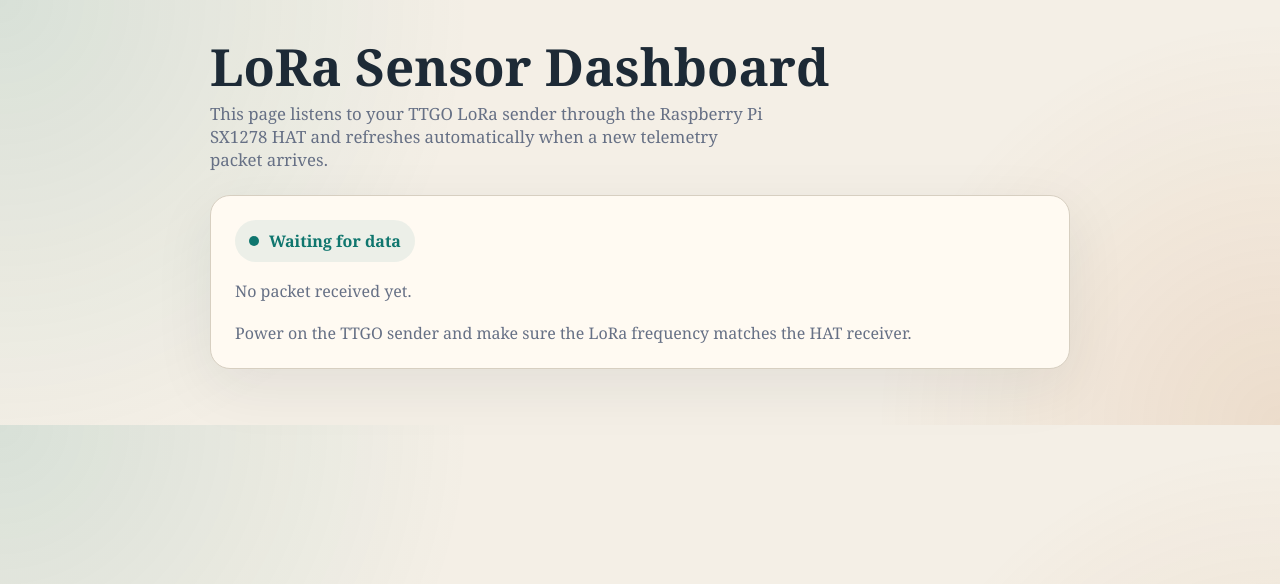
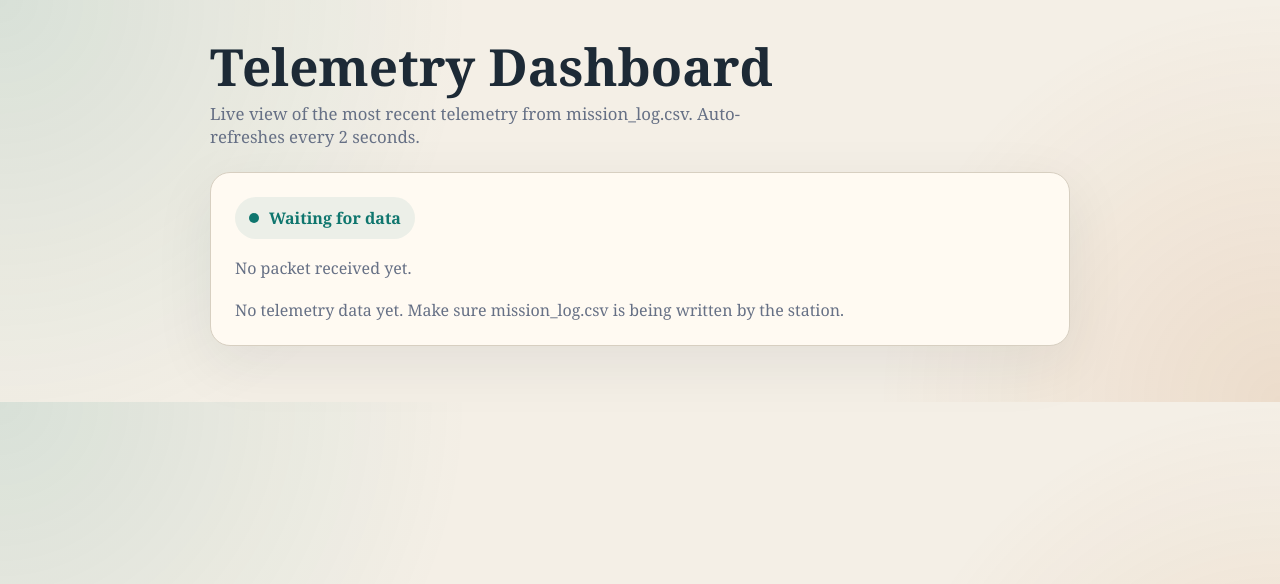
Before and after one commit to ahmedmbazaia/PFE, a Flask app: page / in a window 1280 px wide. Shown: the top 584 px of the page. Run offline with Flask 3, Linux system fonts and the light colour scheme.

Commit message:
refactor dashboard to read from CSV instead of LoRa
Remove LoRa receiver thread entirely. Dashboard now reads the latest
row from data/logs/mission_log.csv and serves it via /api/latest.
Port changed to 5001 to avoid conflict with station Flask on 5000.
Auto-refreshes every 2 seconds.

Co-Authored-By: Claude Opus 4.6 <noreply@anthropic.com>

```diff
--- a/dashboard/app.py
+++ b/dashboard/app.py
@@ -1,23 +1,12 @@
+import csv
 import logging
 import os
-import sys
-import threading
-import time
-from datetime import datetime, timezone
 
 from flask import Flask, jsonify, render_template
 
-
 BASE_DIR = os.path.dirname(os.path.abspath(__file__))
 PROJECT_ROOT = os.path.dirname(BASE_DIR)
-STATION_DIR = os.path.join(PROJECT_ROOT, "station")
-
-if STATION_DIR not in sys.path:
-    sys.path.insert(0, STATION_DIR)
-
-import config  # type: ignore  # noqa: E402
-import lora_receiver  # type: ignore  # noqa: E402
-
+CSV_PATH = os.path.join(PROJECT_ROOT, "data", "logs", "mission_log.csv")
 
 logging.basicConfig(
     level=logging.INFO,
@@ -27,68 +16,21 @@ logger = logging.getLogger("dashboard")
 
 app = Flask(__name__)
 
-_latest_lock = threading.Lock()
-_latest_packet = None
-_latest_received_at = None
-_receiver_started = False
 
+def get_latest_row():
+    """Read the most recent row from mission_log.csv."""
+    if not os.path.isfile(CSV_PATH):
+        return None
 
-def _set_latest(packet):
-    global _latest_packet, _latest_received_at
-    with _latest_lock:
-        _latest_packet = packet
-        _latest_received_at = datetime.now(timezone.utc).isoformat()
-
-
-def get_latest_snapshot():
-    with _latest_lock:
-        if _latest_packet is None:
-            return {
-                "status": "waiting",
-                "received_at": None,
-                "data": {},
-            }
-
-        return {
-            "status": "ok",
-            "received_at": _latest_received_at,
-            "data": dict(_latest_packet),
-        }
-
-
-def receiver_loop():
-    logger.info("Starting LoRa receiver thread on %.1f MHz", config.LORA_FREQUENCY / 1e6)
-
-    ready = lora_receiver.setup()
-    if not ready:
-        logger.warning("LoRa receiver setup failed or is running in stub mode")
-
-    while True:
-        try:
-            packet = lora_receiver.receive()
-            if packet:
-                logger.info("Received LoRa packet: %s", packet)
-                _set_latest(packet)
-            else:
-                time.sleep(0.2)
-        except Exception as exc:
-            logger.exception("LoRa polling error: %s", exc)
-            time.sleep(1.0)
-
-
-def start_receiver_thread():
-    global _receiver_started
-    if _receiver_started:
-        return
-
-    thread = threading.Thread(target=receiver_loop, name="lora-receiver", daemon=True)
-    thread.start()
-    _receiver_started = True
-
-
-@app.before_request
-def ensure_receiver_started():
-    start_receiver_thread()
+    try:
+        with open(CSV_PATH, "r", newline="") as f:
+            reader = csv.DictReader(f)
+            rows = list(reader)
+        if rows:
+            return rows[-1]
+    except Exception as e:
+        logger.error("Error reading CSV: %s", e)
+    return None
 
 
 @app.route("/")
@@ -98,9 +40,16 @@ def index():
 
 @app.route("/api/latest")
 def latest():
-    return jsonify(get_latest_snapshot())
+    row = get_latest_row()
+    if row is None:
+        return jsonify({"status": "waiting", "received_at": None, "data": {}})
+    return jsonify({
+        "status": "ok",
+        "received_at": row.get("timestamp", None),
+        "data": row,
+    })
 
 
 if __name__ == "__main__":
-    start_receiver_thread()
-    app.run(host="0.0.0.0", port=5000, debug=True)
+    logger.info("Dashboard reading from: %s", CSV_PATH)
+    app.run(host="0.0.0.0", port=5001, debug=True)
--- a/dashboard/templates/index.html
+++ b/dashboard/templates/index.html
@@ -3,7 +3,7 @@
 <head>
     <meta charset="utf-8">
     <meta name="viewport" content="width=device-width, initial-scale=1">
-    <title>LoRa Telemetry Dashboard</title>
+    <title>Telemetry Dashboard</title>
     <style>
         :root {
             --bg: #f4efe6;
@@ -124,8 +124,8 @@
 <body>
     <main>
         <section class="hero">
-            <h1>LoRa Sensor Dashboard</h1>
-            <p class="subtitle">This page listens to your TTGO LoRa sender through the Raspberry Pi SX1278 HAT and refreshes automatically when a new telemetry packet arrives.</p>
+            <h1>Telemetry Dashboard</h1>
+            <p class="subtitle">Live view of the most recent telemetry from mission_log.csv. Auto-refreshes every 2 seconds.</p>
         </section>
 
         <section class="panel">
@@ -177,13 +177,13 @@
                 const content = document.getElementById("content");
 
                 if (payload.status === "ok") {
-                    status.innerHTML = '<span class="dot"></span><span>Receiving LoRa data</span>';
+                    status.innerHTML = '<span class="dot"></span><span>Receiving data</span>';
                     meta.textContent = `Last packet received at ${payload.received_at}`;
                     content.innerHTML = renderTable(payload.data);
                 } else {
                     status.innerHTML = '<span class="dot"></span><span>Waiting for data</span>';
                     meta.textContent = "No packet received yet.";
-                    content.innerHTML = '<p class="empty">Power on the TTGO sender and make sure the LoRa frequency matches the HAT receiver.</p>';
+                    content.innerHTML = '<p class="empty">No telemetry data yet. Make sure mission_log.csv is being written by the station.</p>';
                 }
             } catch (error) {
                 document.getElementById("status").innerHTML = '<span class="dot"></span><span>Dashboard error</span>';
```
